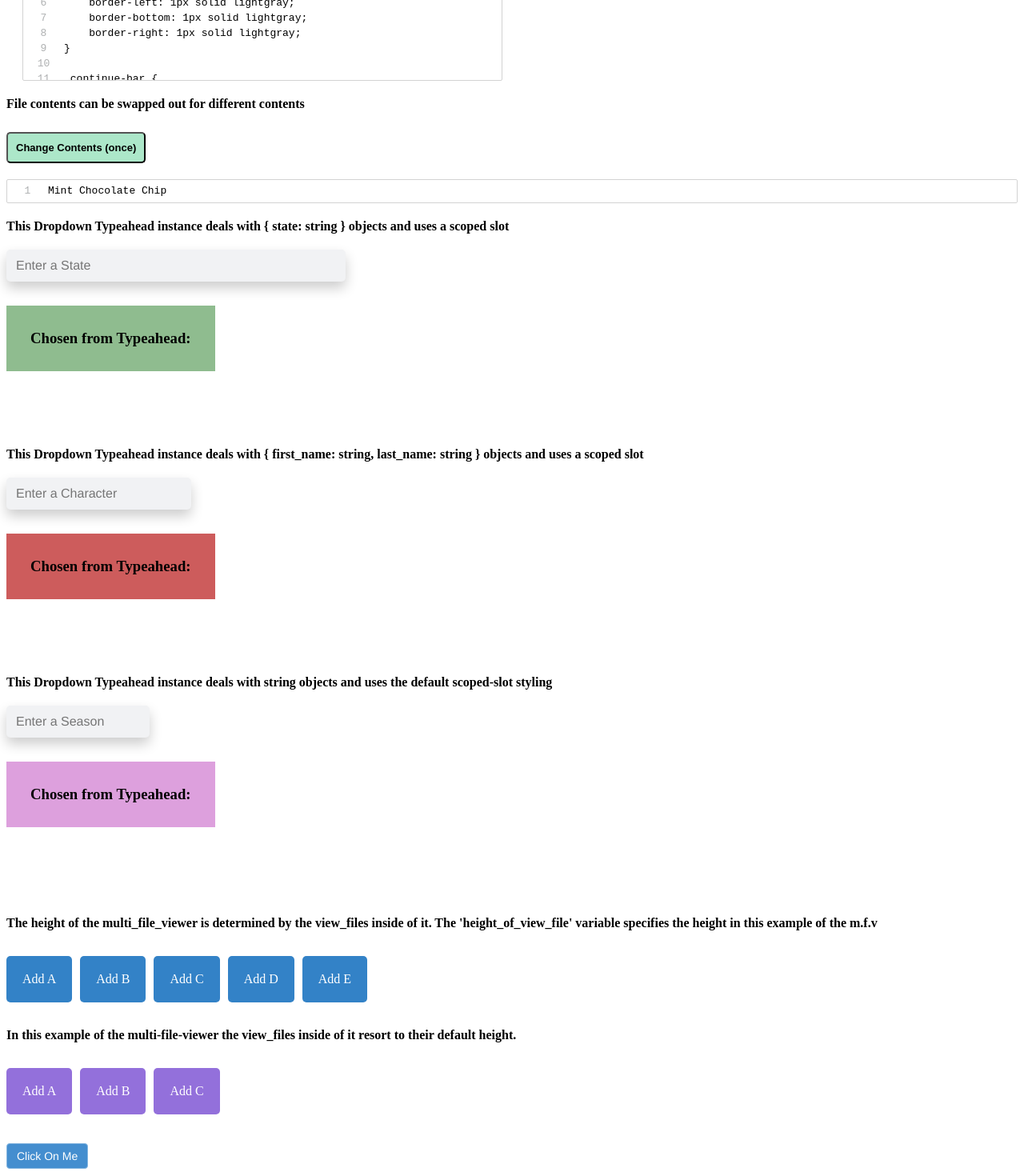
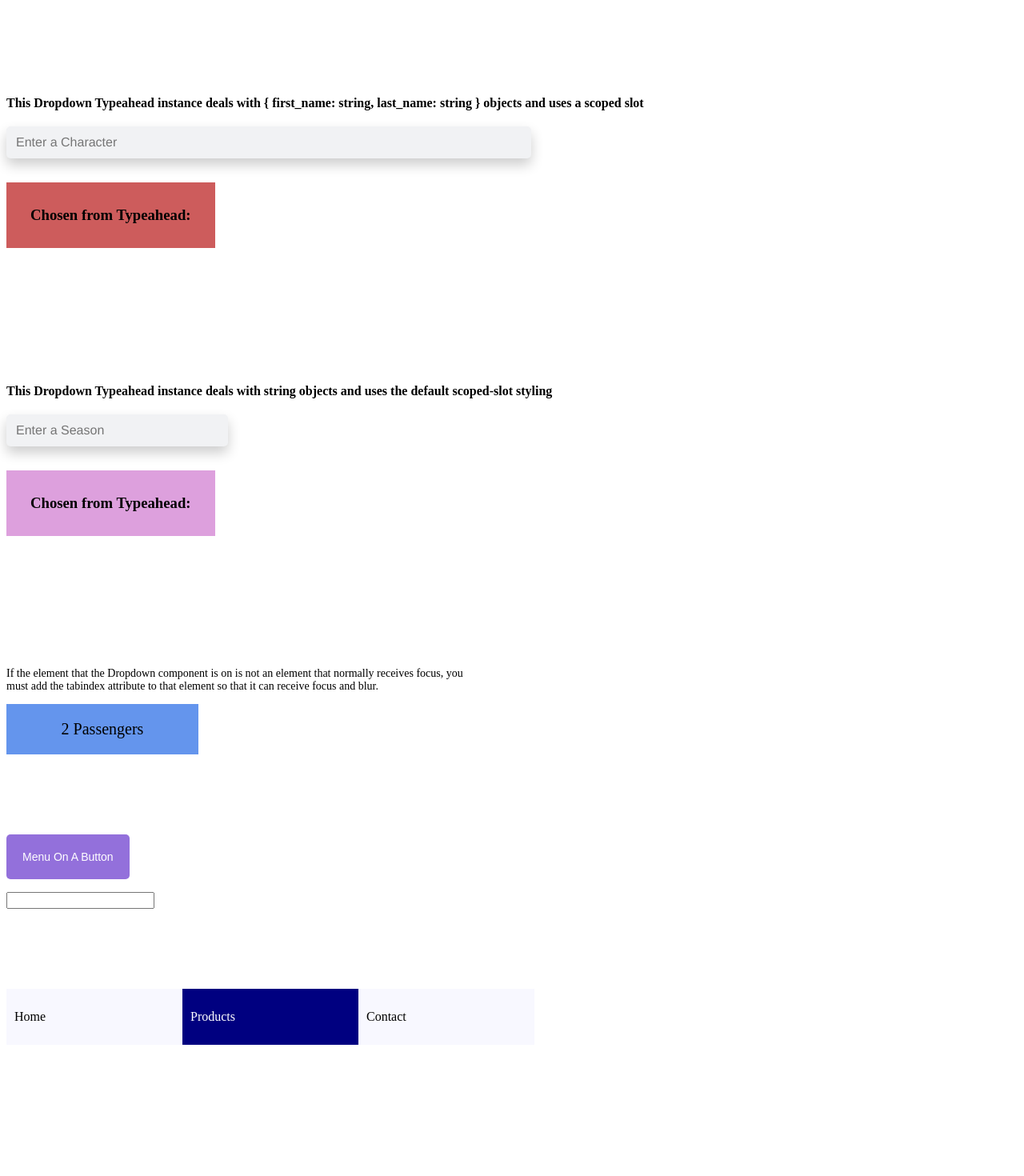
Before and after one commit to eecs-autograder/ag-website-vue, a Vue app: page / in a window 1280 px wide. Shown: the part 260-1730 px from the top of the page at 80% size. After the commit the page ends 1666 px from the top, so only its background shows below. Built offline with nearby package versions, Linux system fonts and the light colour scheme.

Commit message:
Removed props from the dropdown and dropdown_typeahead that dealt with width/minWidth/maxWidth.

```diff
--- a/src/components/dropdown.vue
+++ b/src/components/dropdown.vue
@@ -8,8 +8,7 @@
       </div>
 
       <div class="dropdown-content"
-           :style="[{minWidth: dropdown_content_min_width, maxWidth: dropdown_content_max_width},
-                    {display: is_open ? 'block' : 'none'}]">
+           :style="[{display: is_open ? 'block' : 'none'}]">
         <div class="dropdown-row" v-for="(item, index) of items"
              @mousedown="$event.preventDefault()"
              @click="choose_item_from_dropdown_menu(item, index)"
@@ -34,16 +33,9 @@
     @Prop({default: 0, type: Number})
     highlighted_index_in!: number;
 
-    @Prop({default: "", type: String})
-    dropdown_content_min_width!: string;
-
-    @Prop({default: "", type: String})
-    dropdown_content_max_width!: string;
-
     chosen_item: object = {};
     highlighted_index = 0;
     items: object[] = [];
-
     is_open_ = false;
 
     @Watch('incoming_items')
@@ -135,16 +127,15 @@
 @import '@/styles/colors.scss';
 
 .dropdown-container {
-  display: inline-block;
+  display: block;
   position: relative;
 }
 
 .dropdown-content {
   background-color: white;
   box-shadow: 0 8px 16px 0 rgba(0,0,0,0.2);
-  display: none;
+  display: block;
   margin-top: 0.5px;
-  width: 100%;
   position: absolute;
   z-index: 1;
 }
@@ -177,10 +168,6 @@
   background-color: hsl(210, 13%, 80%);
 }
 
-.outermost-dropdown-container {
-  display: inline-block;
-}
-
 .chosen {
   background-color: #ace7c9;
 }
--- a/src/components/dropdown_typeahead.vue
+++ b/src/components/dropdown_typeahead.vue
@@ -2,8 +2,6 @@
   <div class="dropdown-typeahead-container">
     <Dropdown ref="dropdown_component"
               :incoming_items="filtered_choices"
-              :dropdown_content_min_width="typeahead_min_width"
-              :dropdown_content_max_width="typeahead_max_width"
               @update_item_selected="choose_item($event)">
       <template slot="header">
         <input id="search-field"
@@ -11,7 +9,6 @@
                :placeholder="placeholder_text"
                name="some_word_stuff"
                v-model="filter_text"
-               :style="[{minWidth: typeahead_min_width, maxWidth: typeahead_max_width}]"
                @keydown="resume_search($event)">
       </template>
       <template slot-scope="{item}">
@@ -42,13 +39,6 @@
 
     @Prop({required: true, type: Function})
     incoming_filter_fn!: (item: object, filter: string) => boolean;
-
-    @Prop({default: "", type: String})
-    typeahead_min_width!: string;
-
-    @Prop({default: "", type: String})
-    typeahead_max_width!: string;
-
 
     filter_fn = function(item: object, filter: string) {
       return true;
@@ -105,6 +95,7 @@
   height: 24px;
   margin: 0;
   padding: 6px 10px;
+  width: 100%;
 }
 
 #search-field:hover {
--- a/src/components/hello_world.vue
+++ b/src/components/hello_world.vue
@@ -1,16 +1,16 @@
 <template>
   <div>
-    <ViewFileDemo></ViewFileDemo>
+    <!--<ViewFileDemo></ViewFileDemo>-->
     <DropdownTypeaheadDemo></DropdownTypeaheadDemo>
-    <MultiFileViewerDemo></MultiFileViewerDemo>
-    <ButtonDemo></ButtonDemo>
-    <DiffDemo></DiffDemo>
-    <TabsDemo></TabsDemo>
-    <TooltipDemo></TooltipDemo>
-    <ModalDemo></ModalDemo>
+    <!--<MultiFileViewerDemo></MultiFileViewerDemo>-->
+    <!--<ButtonDemo></ButtonDemo>-->
+    <!--<DiffDemo></DiffDemo>-->
+    <!--<TabsDemo></TabsDemo>-->
+    <!--<TooltipDemo></TooltipDemo>-->
+    <!--<ModalDemo></ModalDemo>-->
     <DropdownDemo></DropdownDemo>
-    <ColorPaletteDemo></ColorPaletteDemo>
-    <ToggleDemo></ToggleDemo>
+    <!--<ColorPaletteDemo></ColorPaletteDemo>-->
+    <!--<ToggleDemo></ToggleDemo>-->
   </div>
 </template>
 
--- a/src/demos/dropdown_demo.vue
+++ b/src/demos/dropdown_demo.vue
@@ -9,8 +9,6 @@
       <dropdown ref="dropdown_menu_ex_1"
                 :incoming_items="menu_items"
                 :highlighted_index_in="1"
-                dropdown_content_min_width = "130px"
-                dropdown_content_max_width = "180px"
                 @update_item_selected="add_item_1($event)">
         <template slot="header">
           <p tabindex="1" class="header-para">
@@ -36,7 +34,9 @@
           </button>
         </template>
         <div slot-scope="{item}">
-          <span> {{item.first_name}} </span>
+          <div class="row-content-2">
+            <span> {{item.first_name}} </span>
+          </div>
         </div>
       </dropdown>
     </div>
@@ -61,14 +61,14 @@
 
     <p v-for="item of chosen_items_3"> {{item.last_name}}, {{item.first_name}}</p>
 
-    <ul class="web-menu">
-      <li class="menu-option"> <p> Home </p> </li>
+    <div class="web-menu">
+      <div class="menu-option"> <p> Home </p> </div>
       <dropdown ref="dropdown_menu_ex_4"
           :incoming_items="food_menu_items">
         <template slot="header">
-          <li tabindex="1" class="menu-option navy-tile">
+          <div tabindex="1" class="menu-option navy-tile">
             <p> Products </p>
-          </li>
+          </div>
         </template>
         <template slot-scope="{item}">
           <p class="food"> {{item}} </p>
@@ -77,15 +77,15 @@
       <dropdown ref="dropdown_menu_ex_5"
                 :incoming_items="contact_methods">
         <template slot="header">
-          <li tabindex="1" class="menu-option">
+          <div tabindex="1" class="menu-option">
             <p> Contact </p>
-          </li>
+          </div>
         </template>
         <template slot-scope="{item}">
           <p class="food"> {{item.contact}}</p>
         </template>
       </dropdown>
-    </ul>
+    </div>
 
   </div>
 </template>
@@ -191,17 +191,18 @@
 }
 
 .web-menu {
-  display: block;
   margin-top: 100px;
   margin-bottom: 100px;
+  display: flex;
+  text-decoration: none;
 }
 
 .menu-option {
   background-color: ghostwhite;
   cursor: pointer;
-  display: inline-block;
-  padding: 0 10px;
   width: 200px;
+  padding: 10px;
+  text-decoration: none;
 }
 
 .navy-tile {
@@ -216,4 +217,7 @@
   color: coral;
 }
 
+.row-content-2 {
+  width: 125px;
+}
 </style>
--- a/src/demos/dropdown_typeahead_demo.vue
+++ b/src/demos/dropdown_typeahead_demo.vue
@@ -2,16 +2,17 @@
   <div class="typeahead-demo">
     <p class="typeahead-label"><b> This Dropdown Typeahead instance deals with { state: string }
       objects and uses a scoped slot </b></p>
+    <div class="control-width-1">
       <dropdown-typeahead
         incoming_placeholder_text="Enter a State"
         :incoming_choices="states"
         @update_item_chosen="add_item_1($event)"
-      :incoming_filter_fn="filter_fn_1"
-      typeahead_min_width="400px">
+        :incoming_filter_fn="filter_fn_1">
         <template slot-scope="{ item }">
           <span> {{ item.state }}</span>
         </template>
       </dropdown-typeahead>
+    </div>
 
     <div class="typeahead-1-selections">
       <h3> Chosen from Typeahead: </h3>
@@ -20,6 +21,7 @@
 
     <p class="typeahead-label"><b> This Dropdown Typeahead instance deals with { first_name:
       string, last_name: string } objects and uses a scoped slot</b></p>
+    <div class="control-width-2">
       <dropdown-typeahead
         incoming_placeholder_text="Enter a Character"
         :incoming_choices="strangers"
@@ -29,6 +31,7 @@
           <span> {{ item.first_name }} {{item.last_name}}</span>
         </template>
       </dropdown-typeahead>
+    </div>
 
     <div class="typeahead-2-selections">
       <h3> Chosen from Typeahead: </h3>
@@ -37,13 +40,14 @@
 
     <p class="typeahead-label"><b> This Dropdown Typeahead instance deals with string objects
       and uses the default scoped-slot styling </b></p>
+    <div class="control-width-3">
       <dropdown-typeahead
         incoming_placeholder_text="Enter a Season"
         :incoming_choices="seasons"
         @update_item_chosen="add_item_3($event)"
-      :incoming_filter_fn="seasons_filter_fn"
-      typeahead_max_width="155px">
+        :incoming_filter_fn="seasons_filter_fn">
       </dropdown-typeahead>
+    </div>
 
     <div class="typeahead-3-selections">
       <h3> Chosen from Typeahead: </h3>
@@ -63,7 +67,7 @@
   })
   export default class ModalDemo extends Vue {
 
-    states = [ {state: "Missouri"},
+    states = [ {state: "MissouriMissouriMissouriMissouriMissouri"},
                {state: "Mississippi"},
                {state: "Minnesota"},
                {state: "Massachusetts"},
@@ -104,7 +108,7 @@
       this.chosen_items_2.push(item);
     }
 
-    seasons = [ "Fall",
+    seasons = [ "FallFallFallFallFallFallFallFallFallFallFallFallFallFallFallFall",
                 "Winter",
                 "Spring",
                 "Summer"
@@ -126,7 +130,7 @@
 <style scoped lang="scss">
 
 .typeahead-1-selections, .typeahead-2-selections, .typeahead-3-selections{
-  margin: 30px 0 75px 0;
+  margin: 30px 0 150px 0;
   padding: 30px;
   display: inline-block;
 }
@@ -155,4 +159,18 @@ p {
   margin: 10px 0;
 }
 
+.control-width-1 {
+  width: 306.5px;
+}
+
+.control-width-2 {
+  width: 50%;
+  min-width: 300px;
+}
+
+.control-width-3 {
+  width: 20%;
+  min-width: 200px;
+}
+
 </style>
```
Also changed, not shown: tests/test_dropdown.ts (+0 -79 lines), tests/test_dropdown_typeahead.ts (+0 -6 lines). Lines whose indentation alone changed are shown as unchanged.
